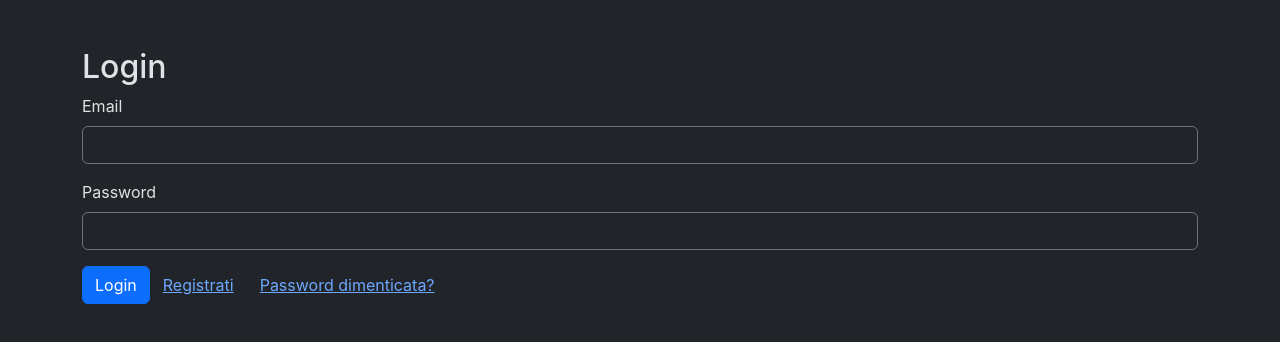
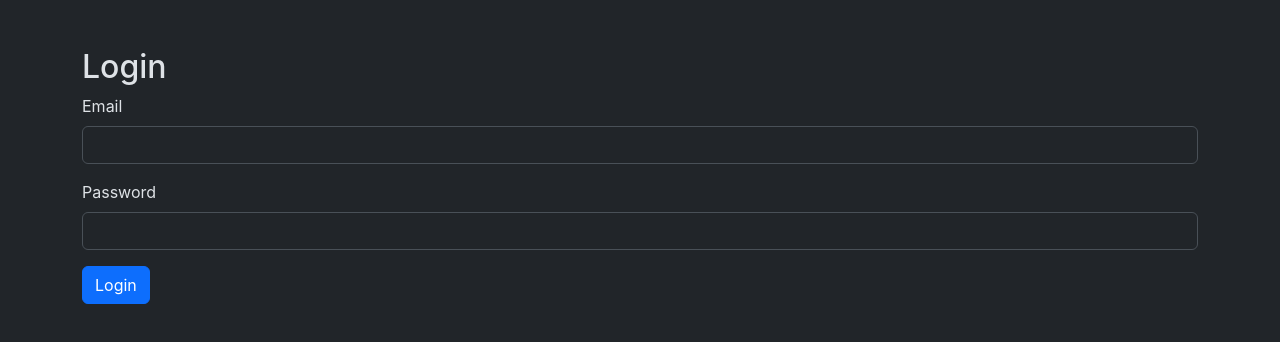
Before and after one commit to andreazuccotto/the-witcher-fight, a Next.js app in the folder the-witcher-fight-app/: page /login in a window 1280 px wide. Shown: the top 342 px of the page. Built offline with nearby package versions, Linux system fonts and the light colour scheme.

Commit message:
loader handling

```diff
--- a/the-witcher-fight-app/src/app/login/page.js
+++ b/the-witcher-fight-app/src/app/login/page.js
@@ -1,85 +1,86 @@
-'use client';
+'use client'
 
-import { useState } from 'react';
-import { useRouter } from 'next/navigation';
-import Loader from '@/components/Loader'; // Importa il componente Loader
+import { useState } from 'react'
+import { useRouter } from 'next/navigation'
+import Loader from '@/components/Loader'
 
 export default function Login() {
-  const [email, setEmail] = useState('');
-  const [password, setPassword] = useState('');
-  const [messaggio, setMessaggio] = useState(null);
-  const [loading, setLoading] = useState(false);
-  const router = useRouter();
+  const [email, setEmail] = useState('')
+  const [password, setPassword] = useState('')
+  const [messaggio, setMessaggio] = useState(null)
+  const [loading, setLoading] = useState(false)
+  const router = useRouter()
 
   const handleSubmit = async (e) => {
-    e.preventDefault();
+    e.preventDefault()
+    setLoading(true)
+    setMessaggio(null)
 
-    // Mostra immediatamente il loader
-    setLoading(true);
-    setMessaggio(null);
-
-    // Forza il rendering del loader prima di eseguire operazioni asincrone
-    requestAnimationFrame(async () => {
     try {
       const res = await fetch('/api/auth/login', {
         method: 'POST',
         headers: { 'Content-Type': 'application/json' },
         body: JSON.stringify({ email, password }),
-        });
-
-        const data = await res.json();
+      })
+      const data = await res.json()
 
       if (res.ok) {
-          console.log('Redirecting to:', data.redirectUrl);
-          router.push(data.redirectUrl);
+        router.push(data.redirectUrl)
       } else {
-          setMessaggio(data.error || 'Errore durante il login');
+        setMessaggio(data.error || 'Errore durante il login')
       }
     } catch (error) {
-        console.error(error);
-        setMessaggio('Errore di rete');
+      console.error(error)
+      setMessaggio('Errore di rete')
     } finally {
-        setLoading(false); // Nascondi il loader
+      // piccola pausa per far apparire il loader
+      setTimeout(() => setLoading(false), 200)
     }
-    });
-  };
+  }
 
   return (
-    <div className="container mt-5">
-      {/* Passa lo stato `loading` al componente Loader */}
+    <div className="container mt-5 position-relative">
+      {/* Componente Loader */}
       <Loader loading={loading} />
 
       <h2>Login</h2>
-      <form onSubmit={handleSubmit}>
+      <form onSubmit={handleSubmit} className={loading ? 'opacity-50' : ''}>
         <div className="mb-3">
           <label htmlFor="email" className="form-label">Email</label>
           <input
             type="email"
             id="email"
-            className="form-control border-secondary"
+            className="form-control"
             value={email}
-            onChange={(e) => setEmail(e.target.value)}
+            onChange={e => setEmail(e.target.value)}
+            disabled={loading}
             required
           />
         </div>
+
         <div className="mb-3">
           <label htmlFor="password" className="form-label">Password</label>
           <input
             type="password"
             id="password"
-            className="form-control border-secondary"
+            className="form-control"
             value={password}
-            onChange={(e) => setPassword(e.target.value)}
+            onChange={e => setPassword(e.target.value)}
+            disabled={loading}
             required
           />
         </div>
-        <button type="submit" className="btn btn-primary" disabled={loading}>
-          Login
+
+        <button
+          type="submit"
+          className="btn btn-primary"
+          disabled={loading}
+        >
+          {loading ? 'Caricamento...' : 'Login'}
         </button>
-        <a href="/registrazione" className="btn btn-link">Registrati</a>
-        <a href="/password-reset" className="btn btn-link">Password dimenticata?</a>
       </form>
+
       {messaggio && <div className="alert alert-danger mt-3">{messaggio}</div>}
     </div>
-  );
+  )
 }
```
Lines whose indentation alone changed are shown as unchanged.
